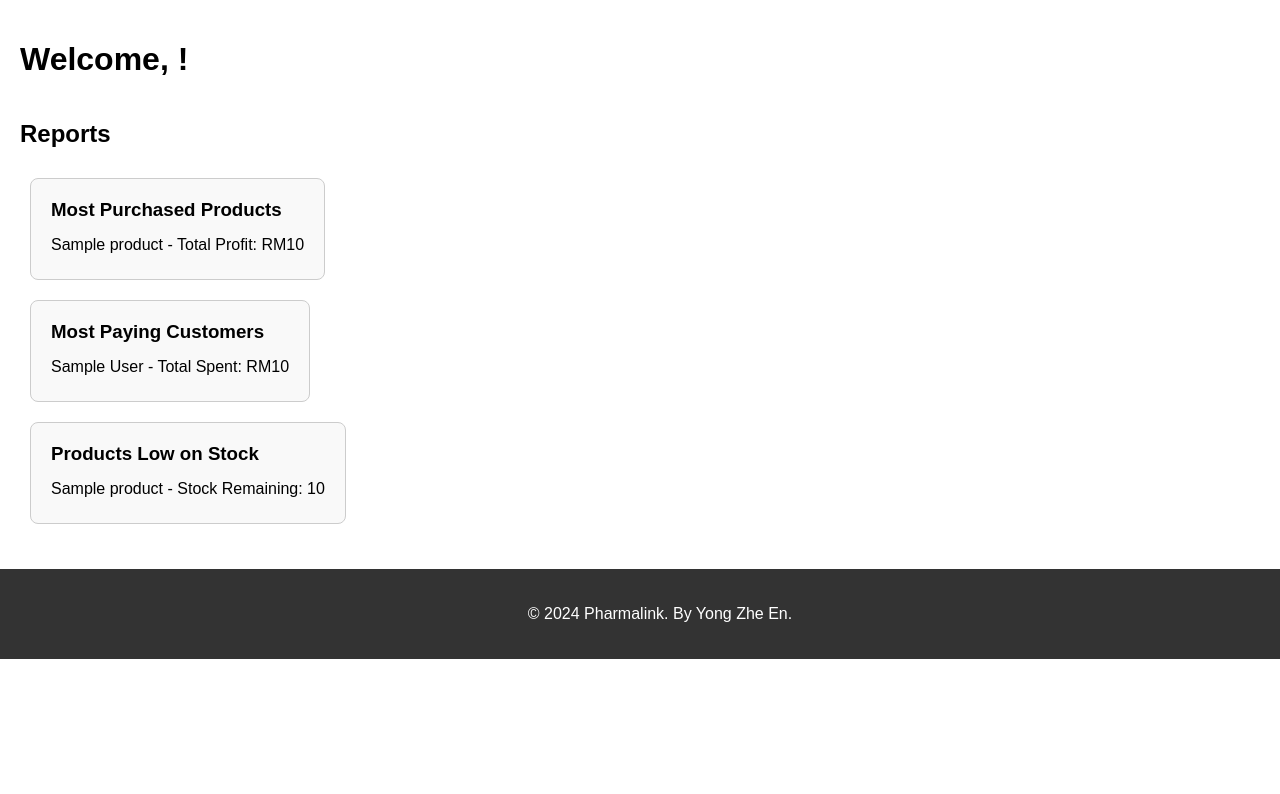
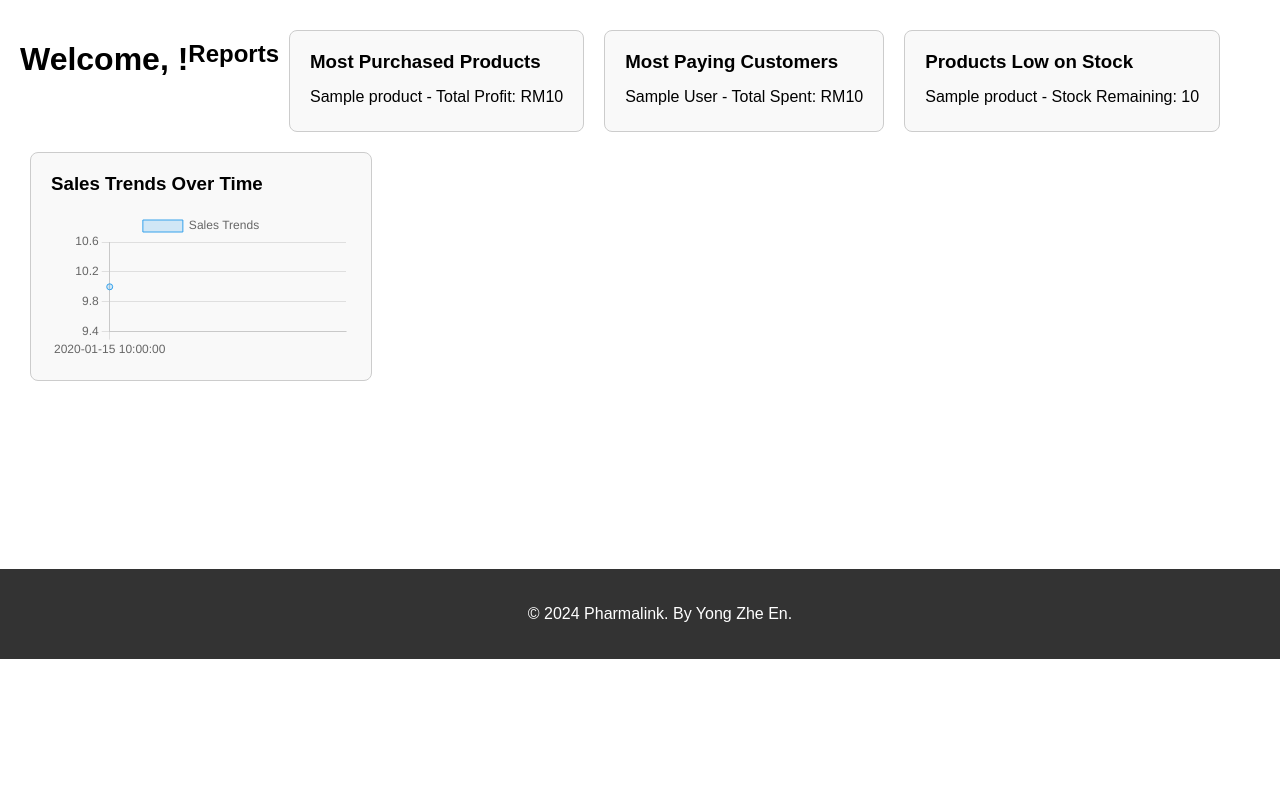
Before and after one commit to YongZheEn/DIITFYP, a PHP site: page /Preports.php in a window 1280 px wide. Shown: the part 141-935 px from the top of the page. After the commit the page ends 800 px from the top, so only its background shows below. Run offline with PHP 8.4, Linux system fonts and the light colour scheme; tables that the repository leaves empty or names only in its code hold one stand-in row (values such as "Sample post").

Commit message:
1345 29Apr

```diff
--- a/Ppharmalist.php
+++ b/Ppharmalist.php
@@ -72,7 +72,7 @@ $result = $conn->query($sql);
                     echo "<td><a href='Ppharmalistedit.php?id=" . $row['PharmID'] . "'>Edit</a> | <a href='#' onclick='confirmDelete(" . $row['PharmID'] . ")'>Delete</a></td>";
                     echo "</tr>";
                 } else {
-                    echo "<tr><td colspan='8'>No pharmacist found</td></tr>";
+                    echo "<tr><td colspan='8'>Pharmacist not logged in</td></tr>";
                 }
                 ?>
             </tbody>
--- a/Preports.php
+++ b/Preports.php
@@ -16,6 +16,25 @@ $product_result = mysqli_query($conn, $product_sql);
 // Fetch the 5 most paying customers
 $customer_sql = "SELECT fname, lname, SUM(total_spent) as total_spent FROM customers GROUP BY fname ORDER BY total_spent DESC LIMIT 5";
 $customer_result = mysqli_query($conn, $customer_sql);
+
+// Fetch sales data by day
+$sales_sql = "SELECT date, SUM(totalcost) AS total_sales FROM orders GROUP BY date";
+$sales_result = mysqli_query($conn, $sales_sql);
+
+// Initialize arrays for labels and sales data
+$labels = [];
+$data = [];
+
+// Process sales data
+if ($sales_result && mysqli_num_rows($sales_result) > 0) {
+    while ($row = mysqli_fetch_assoc($sales_result)) {
+        // Format date for label
+        $labels[] = $row['date'];
+
+        // Add total sales for the day
+        $data[] = $row['total_sales'];
+    }
+}
 ?>
 
 <!DOCTYPE html>
@@ -34,6 +53,8 @@ $customer_result = mysqli_query($conn, $customer_sql);
     <link rel="stylesheet" href="css/footer.css">
     <!-- Include reports-specific CSS -->
     <link rel="stylesheet" href="css/Preports.css">
+    <!-- Include Chart.js Library -->
+    <script src="https://cdn.jsdelivr.net/npm/chart.js"></script>
 </head>
 <body>
     <!-- Include header -->
@@ -91,10 +112,44 @@ $customer_result = mysqli_query($conn, $customer_sql);
                 <?php endif; ?>
             </ul>
         </div>
+
+        <!-- Sales Trends Over Time -->
+        <div class="report-container">
+            <h3>Sales Trends Over Time</h3>
+            <!-- Create Canvas Element for Chart -->
+            <canvas id="salesChart"></canvas>
+        </div>
     </div>
 
     <br><br><br><br><br><br><br><br><br><br><br><br><br><br><br><br><br><br><br><br><br><br>
     <!-- Include footer -->
     <?php include 'include/footer.php'; ?>
+
+    <!-- JavaScript for Sales Trends Chart -->
+    <script>
+        var ctx = document.getElementById('salesChart').getContext('2d');
+        var salesChart = new Chart(ctx, {
+            type: 'line',
+            data: {
+                labels: <?php echo json_encode($labels); ?>,
+                datasets: [{
+                    label: 'Sales Trends',
+                    data: <?php echo json_encode($data); ?>,
+                    backgroundColor: 'rgba(54, 162, 235, 0.2)',
+                    borderColor: 'rgba(54, 162, 235, 1)',
+                    borderWidth: 1
+                }]
+            },
+            options: {
+                scales: {
+                    yAxes: [{
+                        ticks: {
+                            beginAtZero: true
+                        }
+                    }]
+                }
+            }
+        });
+    </script>
 </body>
 </html>
--- a/css/Preports.css
+++ b/css/Preports.css
@@ -1,12 +1,15 @@
-/* reports.css */
+/* Preports.css */
 
+/* Flexbox for layout */
 .content {
     display: flex;
-    flex-direction: column; /* Ensure children stack vertically */
-    align-items: left; /* Left align the content */
+    flex-direction: row; /* Change to row to stack containers left to right */
+    flex-wrap: wrap; /* Allow wrapping if content exceeds container width */
     padding: 20px;
+    justify-content: flex-start; /* Align containers to the start of the main axis */
 }
 
+/* Adjust width of each report container */
 .report-container {
     border: 1px solid #ccc;
     border-radius: 8px;
@@ -16,11 +19,11 @@
     width: fit-content; /* Set the width to fit the content */
 }
 
+/* Optional wrapper for additional styling */
 .report-wrapper {
     flex: 1;
     margin: 10px;
 }
-
 
 .report-container h3 {
     margin-top: 0;
--- /dev/null
+++ b/index.php
@@ -0,0 +1,5 @@
+<?php
+// Redirect to signin.php
+header("Location: signin.php");
+exit(); // Ensure that code execution stops after redirection
+?>
```
